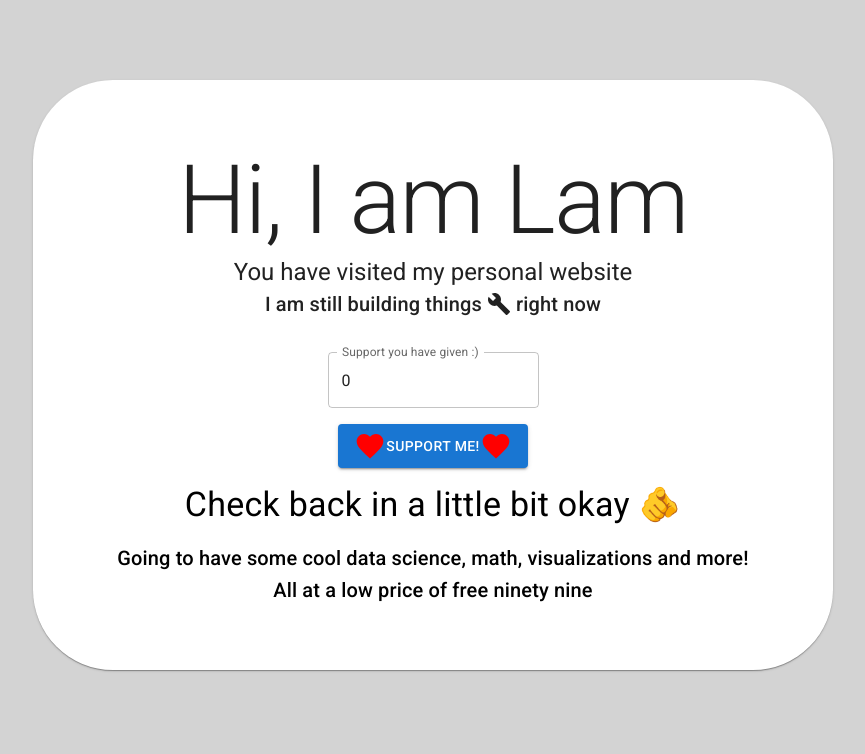
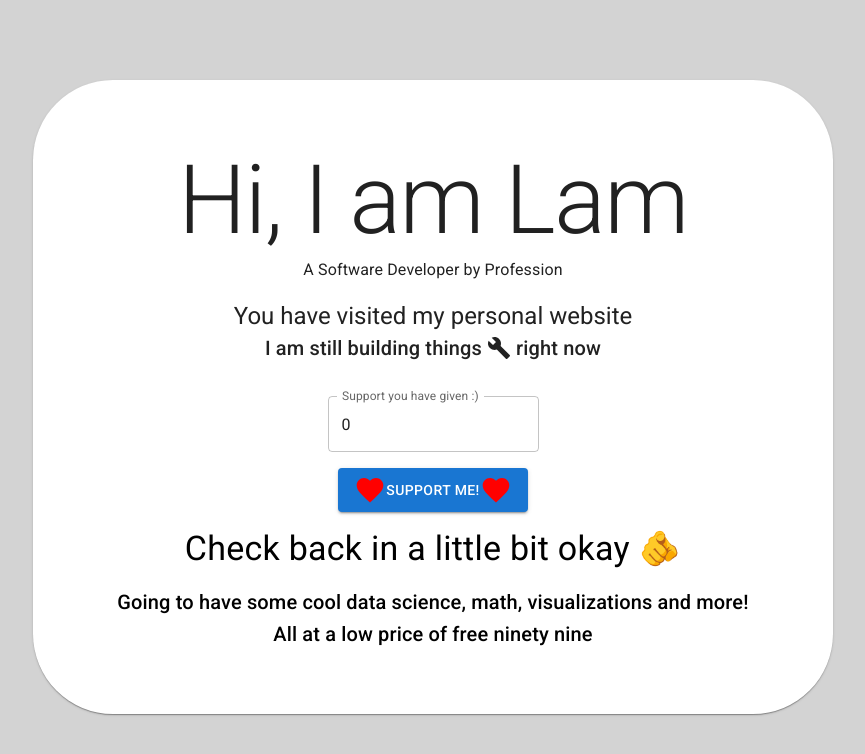
Before and after one commit to edelille/edelille.github.io, a Next.js app: page / in a window 1280 px wide. Shown: the top 754 px of the page, without its empty margins (207-1072 px from the left). Built offline with nearby package versions, Linux system fonts and the light colour scheme; a web font is replaced by a local one.

Commit message:
last update?

```diff
--- a/src/app/placeholder.tsx
+++ b/src/app/placeholder.tsx
@@ -53,6 +53,7 @@ export default function Page() {
             >
             <Stack alignItems='center'>
                 <Typography variant='h1' align='center' sx={{ }}>Hi, I am Lam</Typography>
+                <Typography variant='subtitle1' align='center' sx={{ 'marginBottom' : '1rem'}}>A Software Developer by Profession</Typography>
                 <Typography variant='h5' component="h2" align='center' sx={{ 'width': '100%' }}>You have visited my personal website</Typography>
                 <Typography variant='h6' component="h3" align='center' sx={{ 'width': '100%' }}>
                     I am still building things <BuildIcon sx={{ 'marginBottom': '-5px'}}/> right now
```
